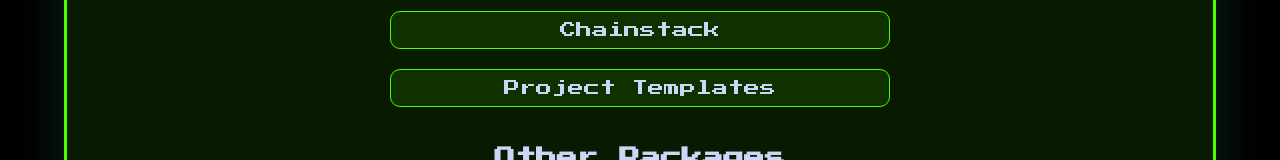
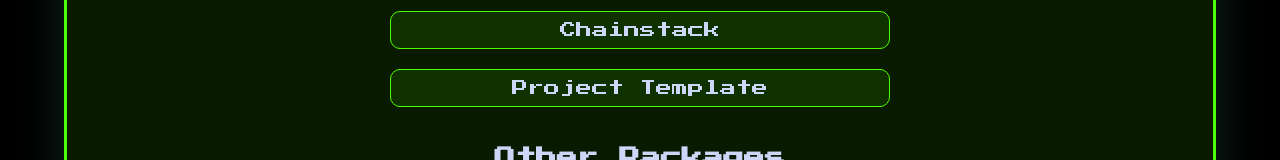
Before and after one commit to ApeWorX/apeworx.github.io, a React (Create React App) app: page / in a window 1280 px wide. Shown: the part 2176-2336 px from the top of the page. Built offline with nearby package versions, Linux system fonts and the light colour scheme.

Commit message:
Update docs.js

```diff
--- a/src/docs.js
+++ b/src/docs.js
@@ -147,7 +147,7 @@ export default [
     section: sections.PLUGIN
   },
   {
-    name: "Project Templates",
+    name: "Project Template",
     link: "https://github.com/ApeWorX/ape-template",
     section: sections.PLUGIN
   },
```
